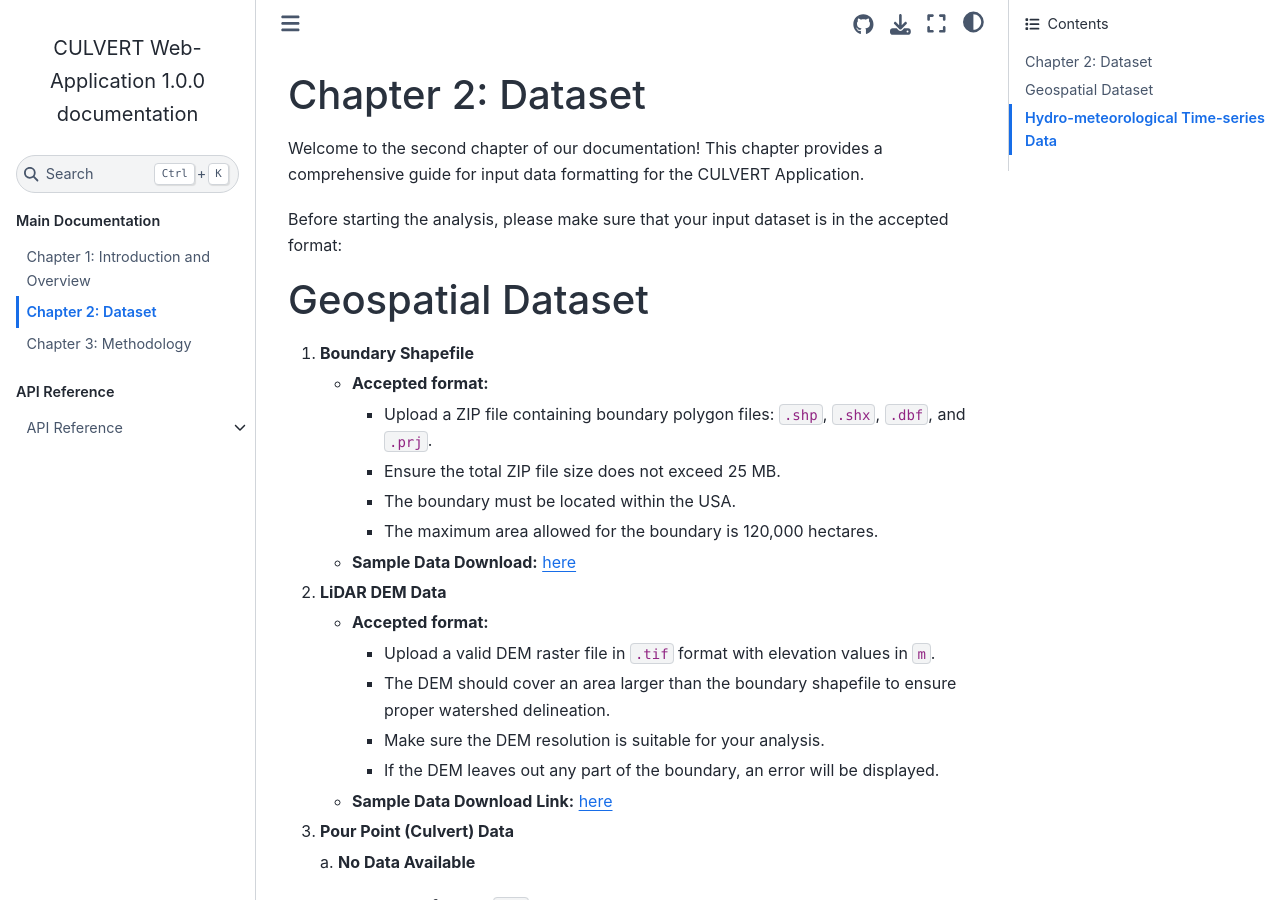
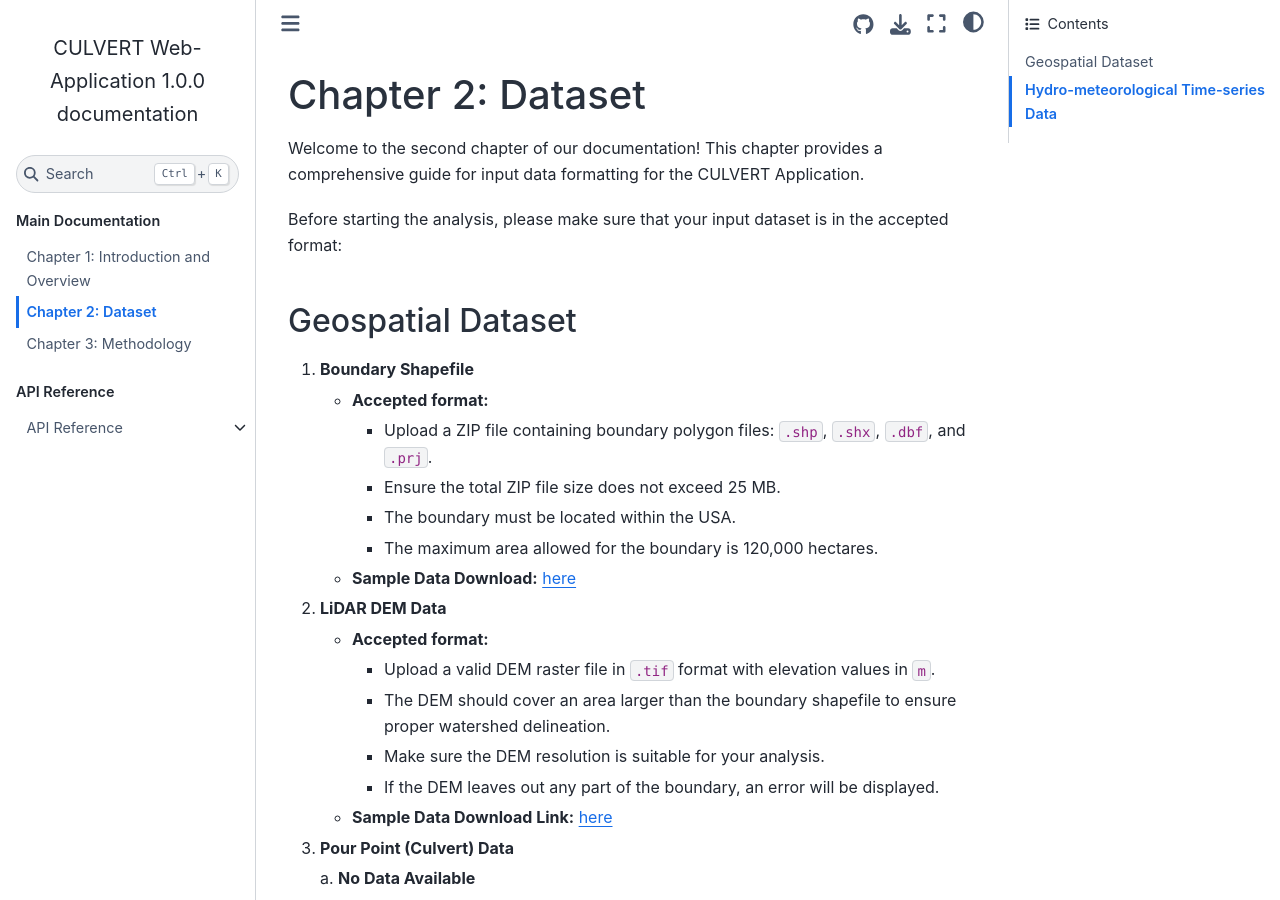
Before and after one commit to SouravDSGit/CULVERT-Manual, a Sphinx documentation site: the page built from docs/chapter-02.md, in a window 1280 px wide and 900 px high. Built offline with Sphinx 7.4.7 and the Sphinx Book theme 1.1.4, drawn with Linux system fonts in a browser that asks for light colours.

Commit message:
initial commit

```diff
--- a/docs/chapter-02.md
+++ b/docs/chapter-02.md
@@ -4,7 +4,7 @@
 
 Before starting the analysis, please make sure that your input dataset is in the accepted format:
 
-# Geospatial Dataset
+## Geospatial Dataset
 
 1. **Boundary Shapefile**
 
@@ -109,7 +109,7 @@
 
    - **Sample Data Download:** [here](https://github.com/SouravDSGit/CULVERT-Web-App/raw/refs/heads/main/instance/core_data/data_format_guide/culvert_guaging_st.zip)
 
-# Hydro-meteorological Time-series Data
+## Hydro-meteorological Time-series Data
 
 1. **Instantaneous Streamflow Data**
 
```
